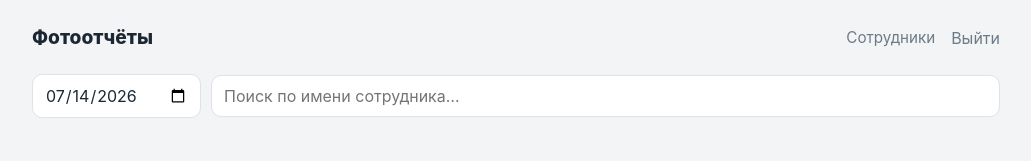
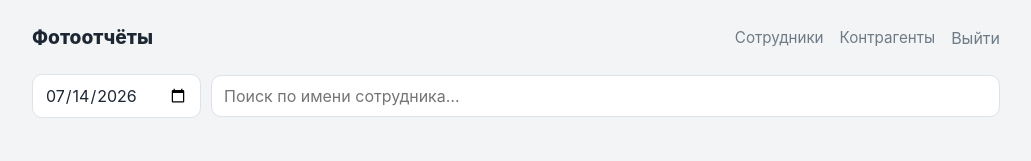
Before and after one commit to 221321/patrul-app, a website: page public/photos.html in a window 1280 px wide. Shown: the whole page, without its empty margins (124-1155 px from the left). Drawn offline with Linux system fonts and the light colour scheme; no server answers.

Commit message:
Update photos.html

```diff
--- a/public/photos.html
+++ b/public/photos.html
@@ -58,6 +58,7 @@
       <div class="feed-topbar-name">Фотоотчёты</div>
       <div style="display:flex;align-items:center;gap:16px">
         <a href="/employees.html" style="color:var(--muted);text-decoration:none;font-size:.95rem">Сотрудники</a>
+        <a href="/contractors.html" style="color:var(--muted);text-decoration:none;font-size:.95rem">Контрагенты</a>
         <button class="link-btn" onclick="goHome()">Выйти</button>
       </div>
     </div>
```
